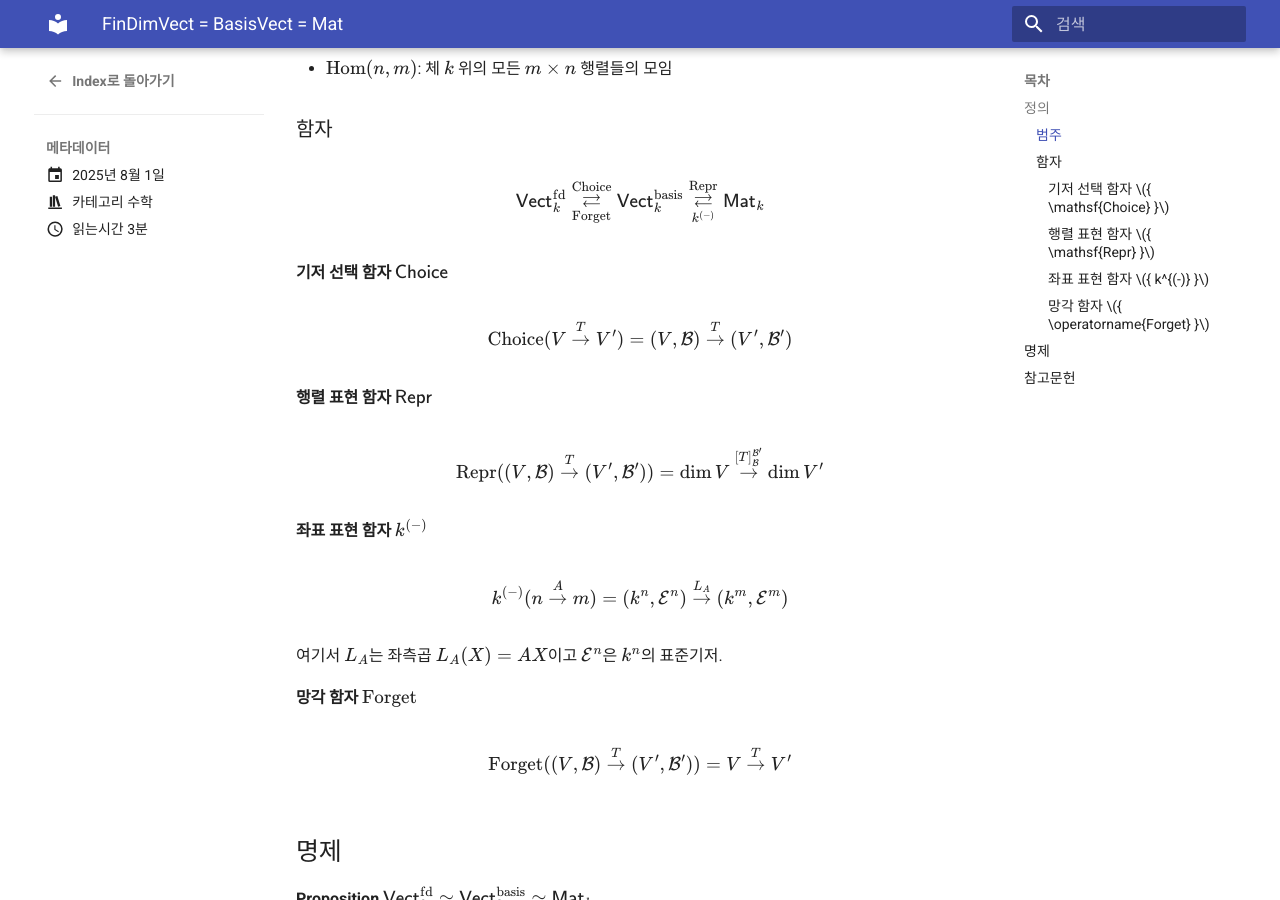
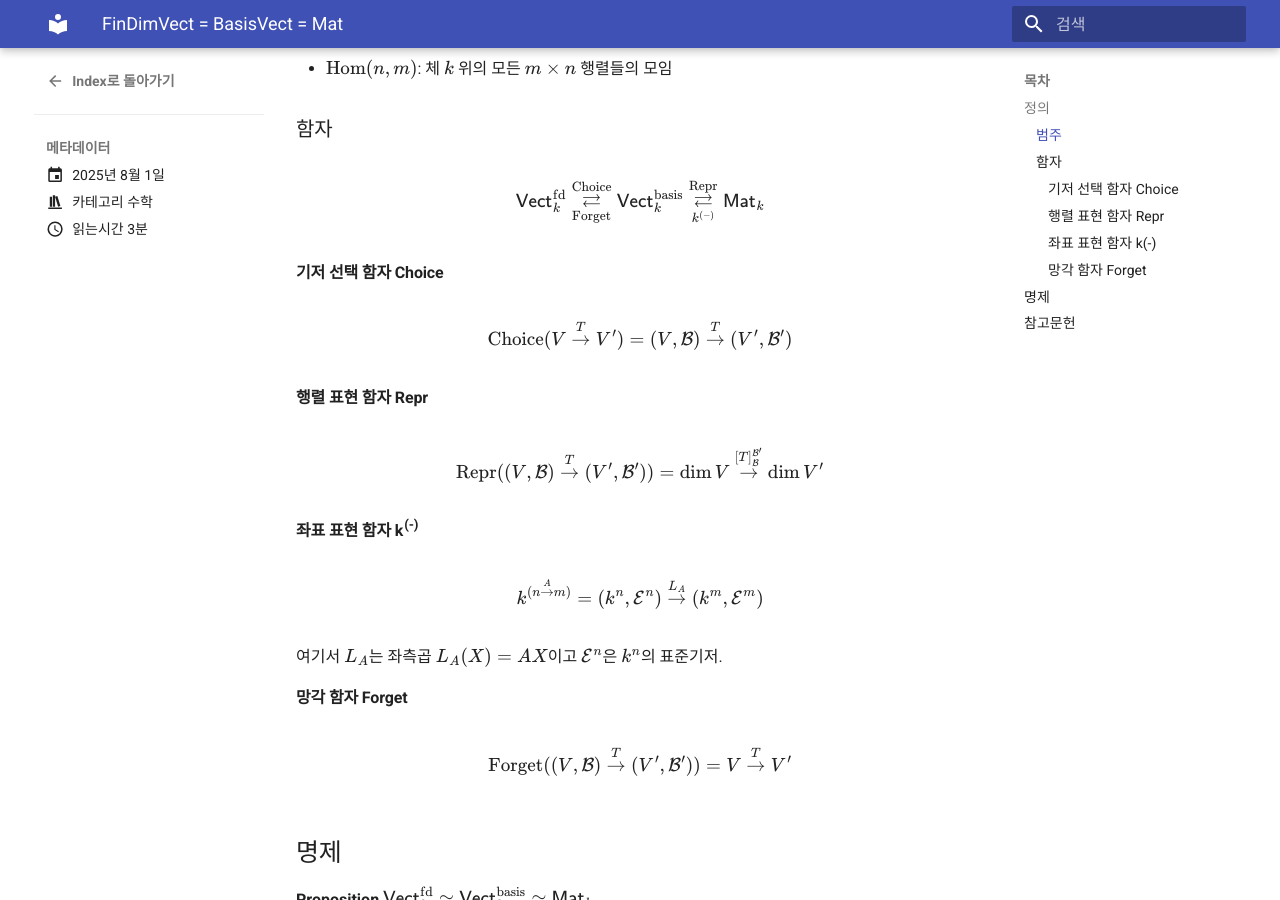
Before and after one commit to rattopos/rattopedia, an MkDocs documentation site: the page built from docs/blog/posts/FinDimVect=BasisVect=Mat/FinDimVect=BasisVect=Mat.md, in a window 1280 px wide and 900 px high, scrolled down 561 px. Built offline with MkDocs 1.6.1 and Material for MkDocs 9.7.7, drawn with Linux system fonts in a browser that asks for light colours.

Commit message:
updated FinDimVect=BasisVect=Mat.md

```diff
--- a/docs/blog/posts/FinDimVect=BasisVect=Mat/FinDimVect=BasisVect=Mat.md
+++ b/docs/blog/posts/FinDimVect=BasisVect=Mat/FinDimVect=BasisVect=Mat.md
@@ -31,21 +31,21 @@ ${ \mathsf{Mat}_{k} }$는 다음과 같이 정의된다:
 
 $$ \mathsf{Vect}_{k}^{\mathrm{fd}}\underset{\operatorname{Forget}}{\overset{\operatorname{Choice}}{\rightleftarrows}} \mathsf{Vect}_{k}^{\mathrm{basis}}\underset{k^{(-)}}{\overset{\operatorname{Repr}}{\rightleftarrows}} \mathsf{Mat}_{k} $$
 
-#### 기저 선택 함자 ${ \mathsf{Choice} }$
+#### 기저 선택 함자 Choice
 
 $$ \operatorname{Choice}(V\overset{T}{\to} V') = (V,\mathcal{B}) \overset{T}{\to} (V',\mathcal{B}')$$
 
-#### 행렬 표현 함자 ${ \mathsf{Repr} }$
+#### 행렬 표현 함자 Repr
 
 $$ \operatorname{Repr}((V,\mathcal{B}) \overset{T}{\to} (V',\mathcal{B}')) = \dim V \overset{[T]_{\mathcal{B}}^{\mathcal{B'}}}{\to} \dim V' $$
 
-#### 좌표 표현 함자 ${ k^{(-)} }$
+#### 좌표 표현 함자 k<sup>(-)</sup>
 
-$$ k^{(-)}(n \overset{A}{\to}m) = (k^{n},\mathcal{E}^{n}) \overset{L_{A}}{\to} (k^{m},\mathcal{E}^{m}) $$
+$$ k^{(n \overset{A}{\to}m)} = (k^{n},\mathcal{E}^{n}) \overset{L_{A}}{\to} (k^{m},\mathcal{E}^{m}) $$
 
 여기서 ${ L_{A} }$는 좌측곱 ${ L_{A}(X) = AX }$이고 ${ \mathcal{E}^{n} }$은 ${ k^{n} }$의 표준기저.
 
-#### 망각 함자 ${ \operatorname{Forget} }$
+#### 망각 함자 Forget
 
 $$ \operatorname{Forget}((V,\mathcal{B}) \overset{T}{\to} (V',\mathcal{B}')) = V \overset{T}{\to} V' $$
 
```
